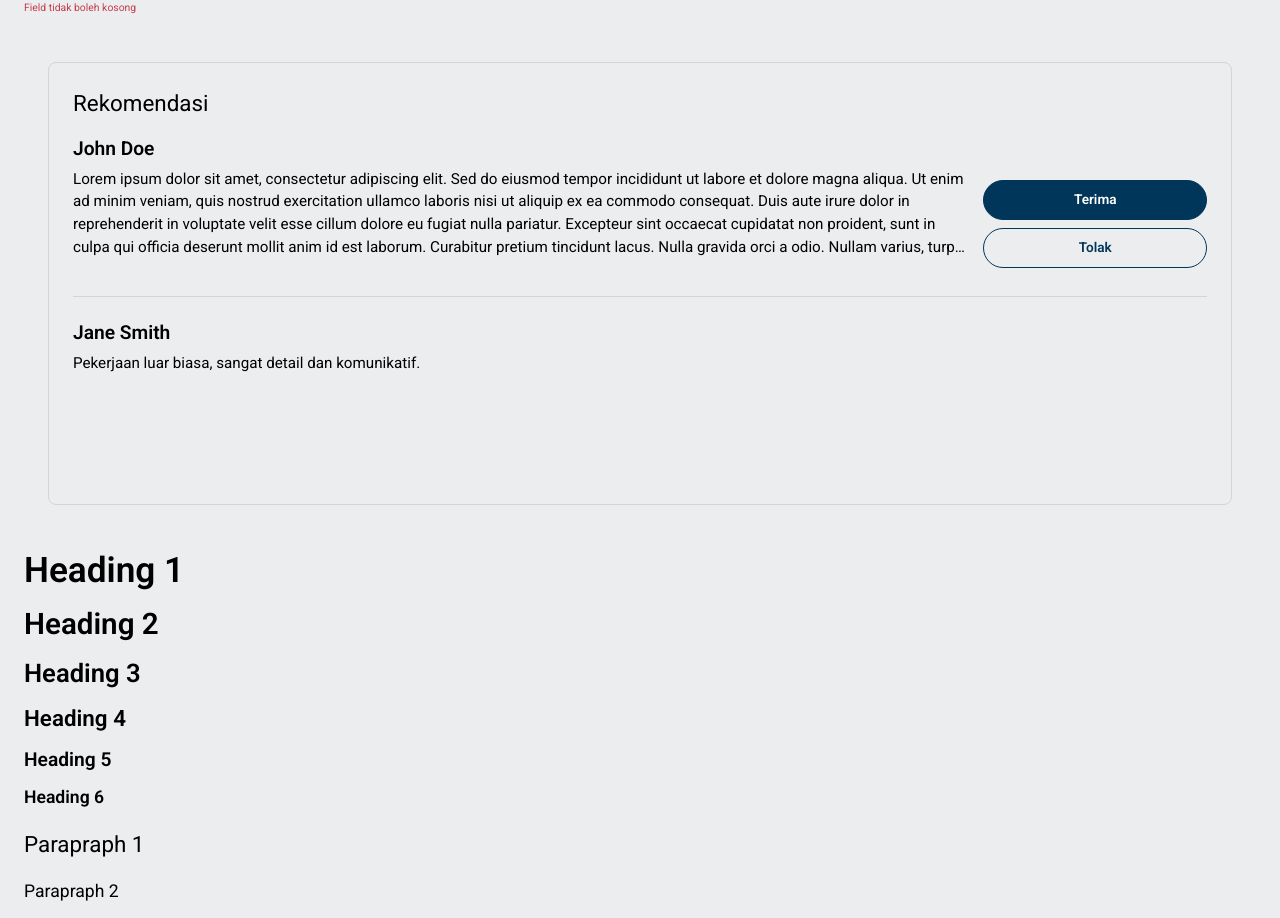
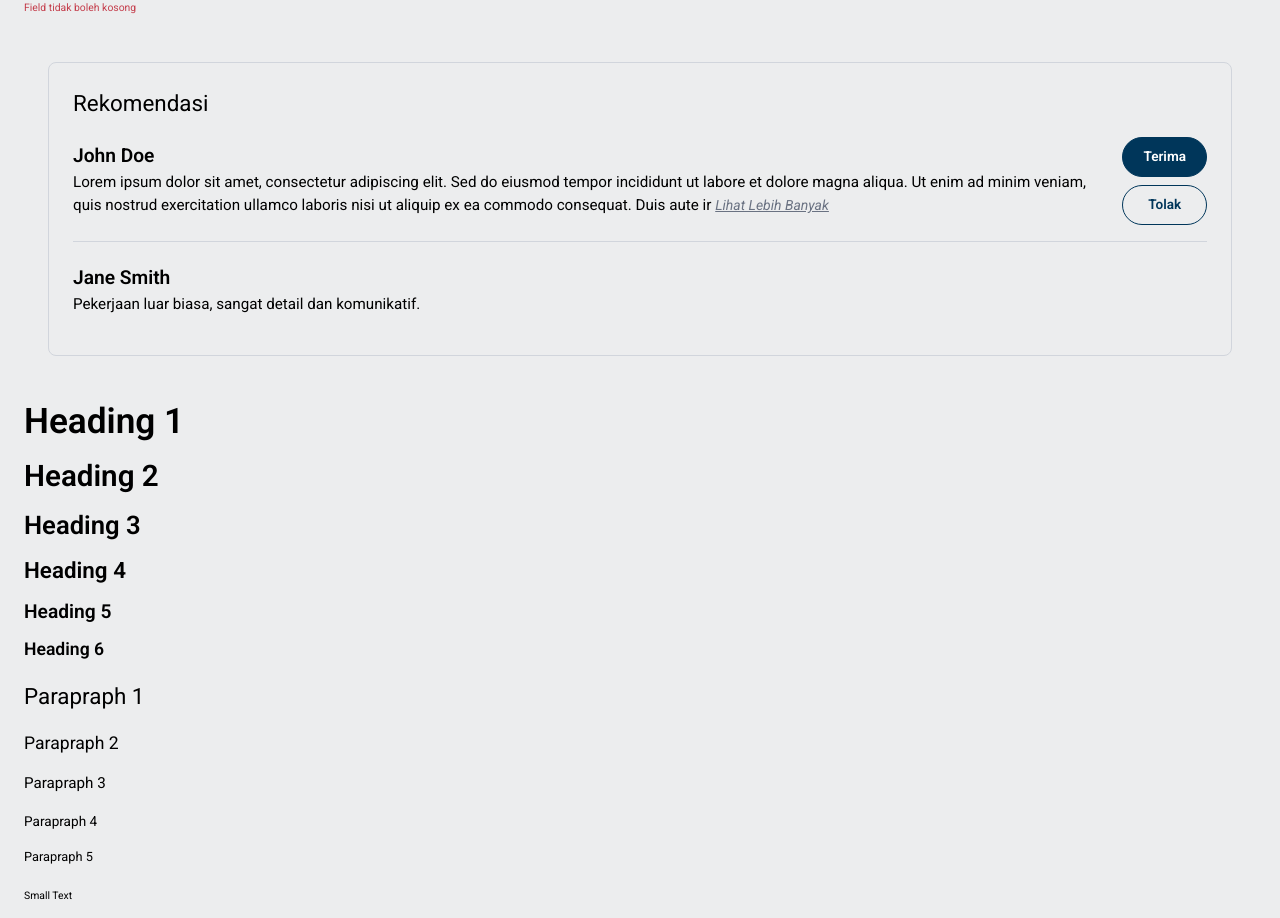
Before and after one commit to Rencanakan-id/rencanakan-talent_pool-frontend, a React (Vite) app: page /design in a window 1280 px wide. Shown: the part 1200-2118 px from the top of the page. Built offline with nearby package versions, Linux system fonts and the light colour scheme.

Commit message:
[GREEN] Implement expand using max char length

```diff
--- a/src/components/ui/recommendation.tsx
+++ b/src/components/ui/recommendation.tsx
@@ -1,4 +1,4 @@
-import React, { useState, useRef, useEffect } from 'react';
+import React, { useState } from 'react';
 import { Typography } from '../atoms/typography';
 import { Button } from './button';
 
@@ -19,9 +19,15 @@ export interface RecommendationResponseDTO {
 
 export interface RecommendationProps {
   recommendations: RecommendationResponseDTO[];
+  onAccept?: (id: string) => void;
+  onDecline?: (id: string) => void;
 }
 
-const RecommendationCard: React.FC<RecommendationProps> = ({ recommendations = [] }) => {
+const RecommendationCard: React.FC<RecommendationProps> = ({
+  recommendations = [],
+  onAccept,
+  onDecline,
+}) => {
   return (
     <div className="min-h-[200px] w-full rounded-[8px] border border-gray-300 px-6 py-6">
       <Typography variant="p1">Rekomendasi</Typography>
@@ -29,7 +35,12 @@ const RecommendationCard: React.FC<RecommendationProps> = ({ recommendations = [
       {recommendations.length > 0 ? (
         <div className="w-full space-y-2 divide-y divide-gray-300">
           {recommendations.map((recommendation) => (
-            <ExpandableRecommendation key={recommendation.id} recommendation={recommendation} />
+            <ExpandableRecommendation
+              key={recommendation.id}
+              recommendation={recommendation}
+              onAccept={onAccept}
+              onDecline={onDecline}
+            />
           ))}
         </div>
       ) : (
@@ -41,58 +52,87 @@ const RecommendationCard: React.FC<RecommendationProps> = ({ recommendations = [
   );
 };
 
-const ExpandableRecommendation: React.FC<{ recommendation: RecommendationResponseDTO }> = ({
+interface ExpandableRecommendationProps {
+  recommendation: RecommendationResponseDTO;
+  onAccept?: (id: string) => void;
+  onDecline?: (id: string) => void;
+}
+
+const ExpandableRecommendation: React.FC<ExpandableRecommendationProps> = ({
   recommendation,
+  onAccept,
+  onDecline,
 }) => {
   const [expanded, setExpanded] = useState(false);
-  const [isOverflowing, setIsOverflowing] = useState(false);
-  const contentRef = useRef<HTMLDivElement>(null);
 
-  useEffect(() => {
-    if (contentRef.current) {
-      setIsOverflowing(contentRef.current.scrollHeight > 112);
+  // Define the character limit for collapsed view
+  const CHARACTER_LIMIT = 250;
+
+  // Check if message exceeds character limit
+  const isLongMessage = recommendation.message.length > CHARACTER_LIMIT;
+
+  const handleAccept = () => {
+    if (onAccept) {
+      onAccept(recommendation.id);
     }
-  }, []);
+  };
+
+  const handleDecline = () => {
+    if (onDecline) {
+      onDecline(recommendation.id);
+    }
+  };
 
   return (
-    <div className={`space-y-1 py-4`}>
-      <Typography variant="h5" className="pb-1">
-        {recommendation.contractorName}
-      </Typography>
-      <div className=" flex items-center space-x-4 md:flex-row">
-        {/* Pesan dengan proporsi 4 */}
-        <div
-          ref={contentRef}
-          className={`relative   ${expanded ? 'h-auto': 'h-[112px]'} md:flex-4`}
-        >
-          <div className={` transition-all ${expanded ? 'line-clamp-none' : 'line-clamp-4'}`}>
-            <Typography variant="p3">{recommendation.message}</Typography>
+    <div className="flex flex-col py-4 md:flex-row md:items-center md:space-x-4">
+      <div>
+        <Typography variant="h5" className="pb-1">
+          {recommendation.contractorName}
+        </Typography>
+        <div className="md:flex-4">
+          {/* Message section */}
+          <div>
+            <Typography variant="p3">
+              {expanded ? (
+                <>
+                  {recommendation.message}{' '}
+                  {isLongMessage && (
+                    <button
+                      onClick={() => setExpanded(false)}
+                      className="text-sm text-gray-500 italic underline hover:cursor-pointer"
+                    >
+                      Lihat Lebih Sedikit
+                    </button>
+                  )}
+                </>
+              ) : (
+                <>
+                  {isLongMessage ? (
+                    <>
+                      {recommendation.message.substring(0, CHARACTER_LIMIT)}{' '}
+                      <button
+                        onClick={() => setExpanded(true)}
+                        className=" text-sm text-gray-500 italic underline hover:cursor-pointer"
+                      >
+                        Lihat Lebih Banyak
+                      </button>
+                    </>
+                  ) : (
+                    recommendation.message
+                  )}
+                </>
+              )}
+            </Typography>
           </div>
-          <div className='mt-2'>
-            {isOverflowing && (
-              <button
-                onClick={() => setExpanded(!expanded)}
-                className="text-sm text-blue-700 italic underline hover:cursor-pointer"
-              >
-                {expanded ? 'Lihat Lebih Sedikit' : 'Lihat Lebih Banyak'}
-              </button>
-            )}
-          </div>
-
-
         </div>
-        {
-          recommendation.status === StatusType.PENDING && (
-          <div className="flex flex-col space-y-2 md:flex-1">
-            <Button variant="primary">Terima</Button>
-            <Button variant="primary-outline">Tolak</Button>
-          </div>
-          )
-        }
-
       </div>
 
-
+      {recommendation.status === StatusType.PENDING && (
+        <div className="flex flex-col space-y-2 md:flex-1">
+          <Button variant="primary" onClick={handleAccept}>Terima</Button>
+          <Button variant="primary-outline" onClick={handleDecline}>Tolak</Button>
+        </div>
+      )}
     </div>
   );
 };
--- a/src/modules/DesignSystemModule/index.tsx
+++ b/src/modules/DesignSystemModule/index.tsx
@@ -47,35 +47,7 @@ const loremIpsum = `
   in reprehenderit in voluptate velit esse cillum dolore eu fugiat nulla pariatur. Excepteur sint occaecat cupidatat non proident,
   sunt in culpa qui officia deserunt mollit anim id est laborum.
 
-  Curabitur pretium tincidunt lacus. Nulla gravida orci a odio. Nullam varius, turpis et commodo pharetra, est eros bibendum elit,
-  nec luctus magna felis sollicitudin mauris. Integer in mauris eu nibh euismod gravida. Duis ac tellus et risus vulputate vehicula.
-  Donec lobortis risus a elit. Etiam tempor. Ut ullamcorper, ligula eu tempor congue, eros est euismod turpis, id tincidunt sapien
-  risus a quam. Maecenas fermentum consequat mi. Donec fermentum. Pellentesque malesuada nulla a mi. Duis sapien sem, aliquet nec,
-  commodo eget, consequat quis, neque. Aliquam faucibus, elit ut dictum aliquet, felis nisl adipiscing sapien, sed malesuada diam lacus
-  eget erat. Cras mollis scelerisque nunc. Nullam arcu. Aliquam consequat. Curabitur augue lorem, dapibus quis, laoreet et, pretium ac,
-  nisi. Aenean magna nisl, mollis quis, molestie eu, feugiat in, orci. In hac habitasse platea dictumst.
 
-  Fusce convallis, mauris imperdiet gravida bibendum, nisl turpis suscipit mauris, sed placerat ipsum urna sit amet elit. Sed bibendum
-  ornare urna, non varius ligula molestie vel. Nulla facilisi. Vivamus ut arcu vel elit ultrices tincidunt. Mauris interdum, nulla ut
-  fermentum venenatis, orci erat varius felis, id fringilla lectus neque id eros. Donec vel neque in felis feugiat dignissim.
-  Praesent consequat, libero ac cursus ultrices, mauris dolor fermentum risus, ac feugiat quam justo non turpis.
-   Lorem ipsum dolor sit amet, consectetur adipiscing elit. Sed do eiusmod tempor incididunt ut labore et dolore magna aliqua.
-  Ut enim ad minim veniam, quis nostrud exercitation ullamco laboris nisi ut aliquip ex ea commodo consequat. Duis aute irure dolor
-  in reprehenderit in voluptate velit esse cillum dolore eu fugiat nulla pariatur. Excepteur sint occaecat cupidatat non proident,
-  sunt in culpa qui officia deserunt mollit anim id est laborum.
-
-  Curabitur pretium tincidunt lacus. Nulla gravida orci a odio. Nullam varius, turpis et commodo pharetra, est eros bibendum elit,
-  nec luctus magna felis sollicitudin mauris. Integer in mauris eu nibh euismod gravida. Duis ac tellus et risus vulputate vehicula.
-  Donec lobortis risus a elit. Etiam tempor. Ut ullamcorper, ligula eu tempor congue, eros est euismod turpis, id tincidunt sapien
-  risus a quam. Maecenas fermentum consequat mi. Donec fermentum. Pellentesque malesuada nulla a mi. Duis sapien sem, aliquet nec,
-  commodo eget, consequat quis, neque. Aliquam faucibus, elit ut dictum aliquet, felis nisl adipiscing sapien, sed malesuada diam lacus
-  eget erat. Cras mollis scelerisque nunc. Nullam arcu. Aliquam consequat. Curabitur augue lorem, dapibus quis, laoreet et, pretium ac,
-  nisi. Aenean magna nisl, mollis quis, molestie eu, feugiat in, orci. In hac habitasse platea dictumst.
-
-  Fusce convallis, mauris imperdiet gravida bibendum, nisl turpis suscipit mauris, sed placerat ipsum urna sit amet elit. Sed bibendum
-  ornare urna, non varius ligula molestie vel. Nulla facilisi. Vivamus ut arcu vel elit ultrices tincidunt. Mauris interdum, nulla ut
-  fermentum venenatis, orci erat varius felis, id fringilla lectus neque id eros. Donec vel neque in felis feugiat dignissim.
-  Praesent consequat, libero ac cursus ultrices, mauris dolor fermentum risus, ac feugiat quam justo non turpis.
 
   `;
 
@@ -94,7 +66,7 @@ const recommendations: RecommendationResponseDTO[] = [
     contractorId: 203,
     contractorName: 'Jane Smith',
     message: 'Pekerjaan luar biasa, sangat detail dan komunikatif.',
-    status: StatusType.APPROVED
+    status: StatusType.APPROVED,
   },
 ];
 import { useState } from 'react';
```
